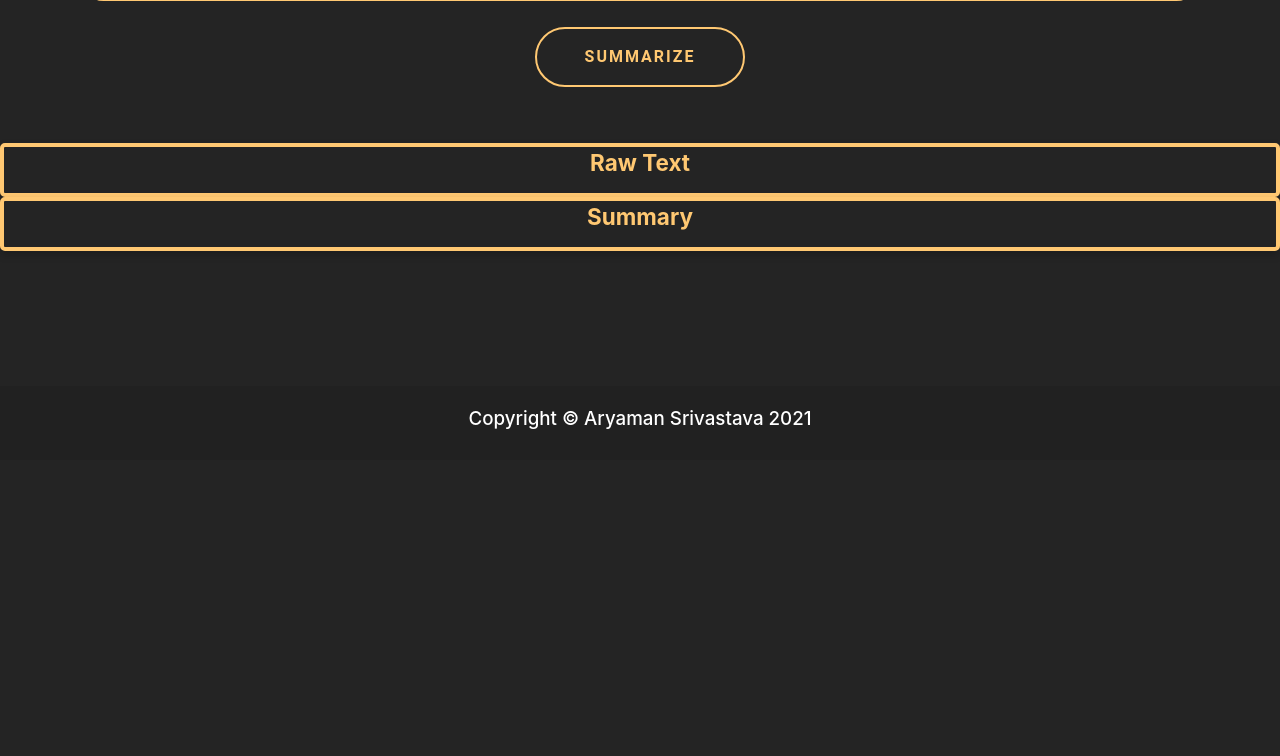
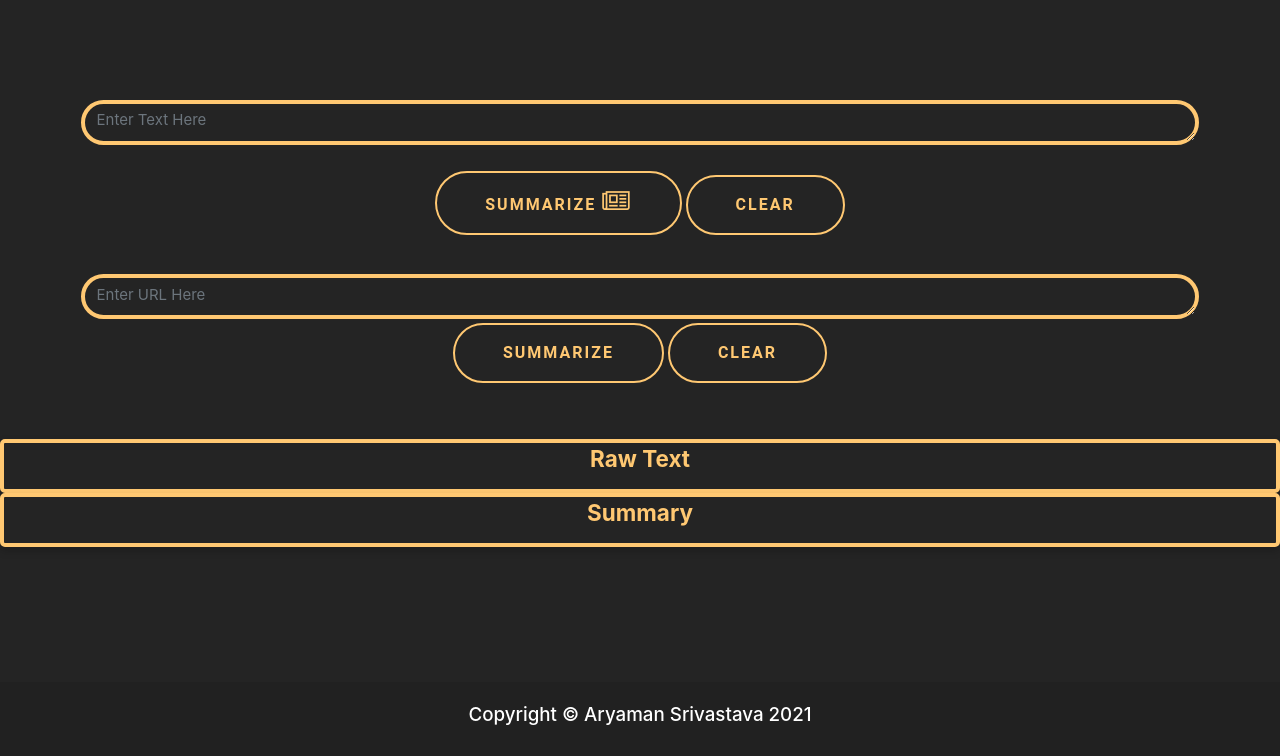
Before and after one commit to AryamanSrii/rksum, a Flask app: page / in a window 1280 px wide. Shown: the part 249-1005 px from the top of the page. Before the commit the page ends 678 px from the top, so only its background shows below. Run offline with Flask 2, Linux system fonts and the light colour scheme; parts of the project's set-up code (start-up, migrations or seed data) failed here and were passed over; some libraries are stand-ins or nearby versions.

Commit message:
Update index.html

```diff
--- a/templates/index.html
+++ b/templates/index.html
@@ -8,7 +8,10 @@
   <!-- CSS  -->
 
     <link href="{{ url_for('static',filename='css/materialize.css') }}" rel="stylesheet">
+      <link href="{{ url_for('static',filename='img/favicon.png') }}" rel="icon">
+
        <link rel="stylesheet" href="https://use.fontawesome.com/releases/v5.5.0/css/all.css" integrity="sha384-B4dIYHKNBt8Bc12p+WXckhzcICo0wtJAoU8YZTY5qE0Id1GSseTk6S+L3BlXeVIU" crossorigin="anonymous">
+
 
     <link href="{{ url_for('static',filename='css/style.css') }}" rel="stylesheet">
    <link rel="stylesheet" href="https://cdnjs.cloudflare.com/ajax/libs/font-awesome/4.7.0/css/font-awesome.min.css">
@@ -17,7 +20,9 @@
 </head>
 <body>
   <body style = "background-color : #242424">
-            <center><h1 style = "color:white; font: gabrielle"> Summaryzer </h1></center>
+            <center><h1 style = "color:#ffc872; font: gabrielle"> Summaryzer </h1></center>
+           <center> <img src="{{ url_for('static',filename='img/logo.png') }}" alt="logo" width="15%"></center>
+
 
 <br><br><br><br><br><br>
  <div class="container">
@@ -28,12 +33,31 @@
         <div class="input-field col s12 m10">
           <div class="icon-block">
            <form method="POST" action="/analyze">
-         <textarea name="rawtext" cols="200" rows="400" class="form-control" required="true" placeholder="Enter Text Here"></textarea>
+         <textarea name="rawtext" cols="200" rows="400" class="form-control" placeholder="Enter Text Here"></textarea>
 
 
          <br/>
-          <center><button class="button b2" type="submit">Summarize</button></center>
+          <center><button class="button b2" type="submit">Summarize <i class=" fa fa-newspaper-o" style="font-size:24px"></i>
+</button><button class="button b2" type="reset">Clear</button></center>
 
+        </form>
+          </div>
+        </div>
+
+      </div>
+<div class="row">
+        <div class="input-field col s12 m10">
+          <div class="icon-block">
+           <form method="POST" action="/analyze_url">
+<textarea name="raw_url" cols="200" rows="400" class="form-control" placeholder="Enter URL Here"></textarea>       <center>   <button class="button b2" type="submit">Summarize</button><button class="button b2" type="reset">Clear</button></center>
+
+        </form>
+          </div>
+        </div>
+
+      </div>
+    </div>
+  </div>
         </form>
           </div>
         </div>
```
